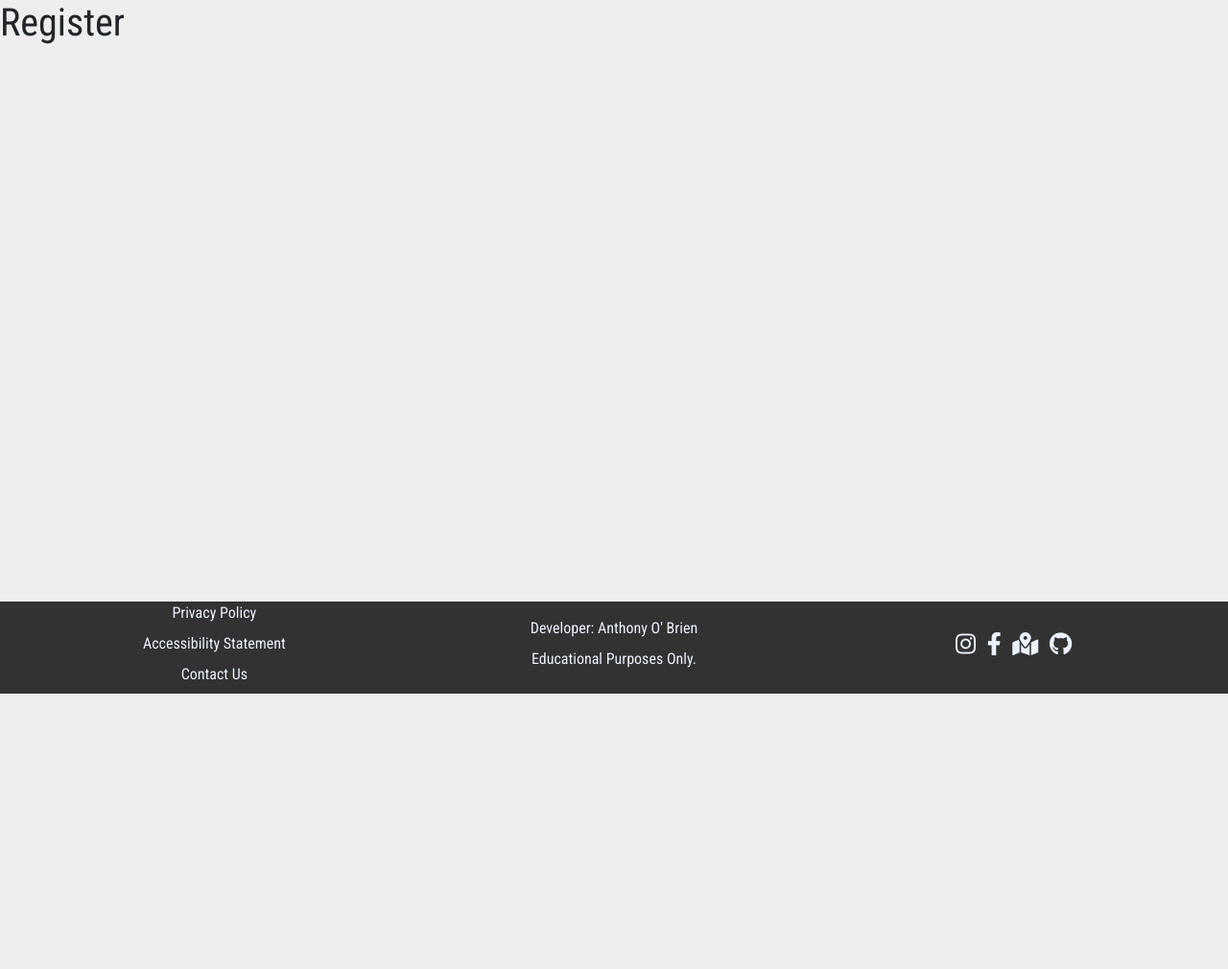
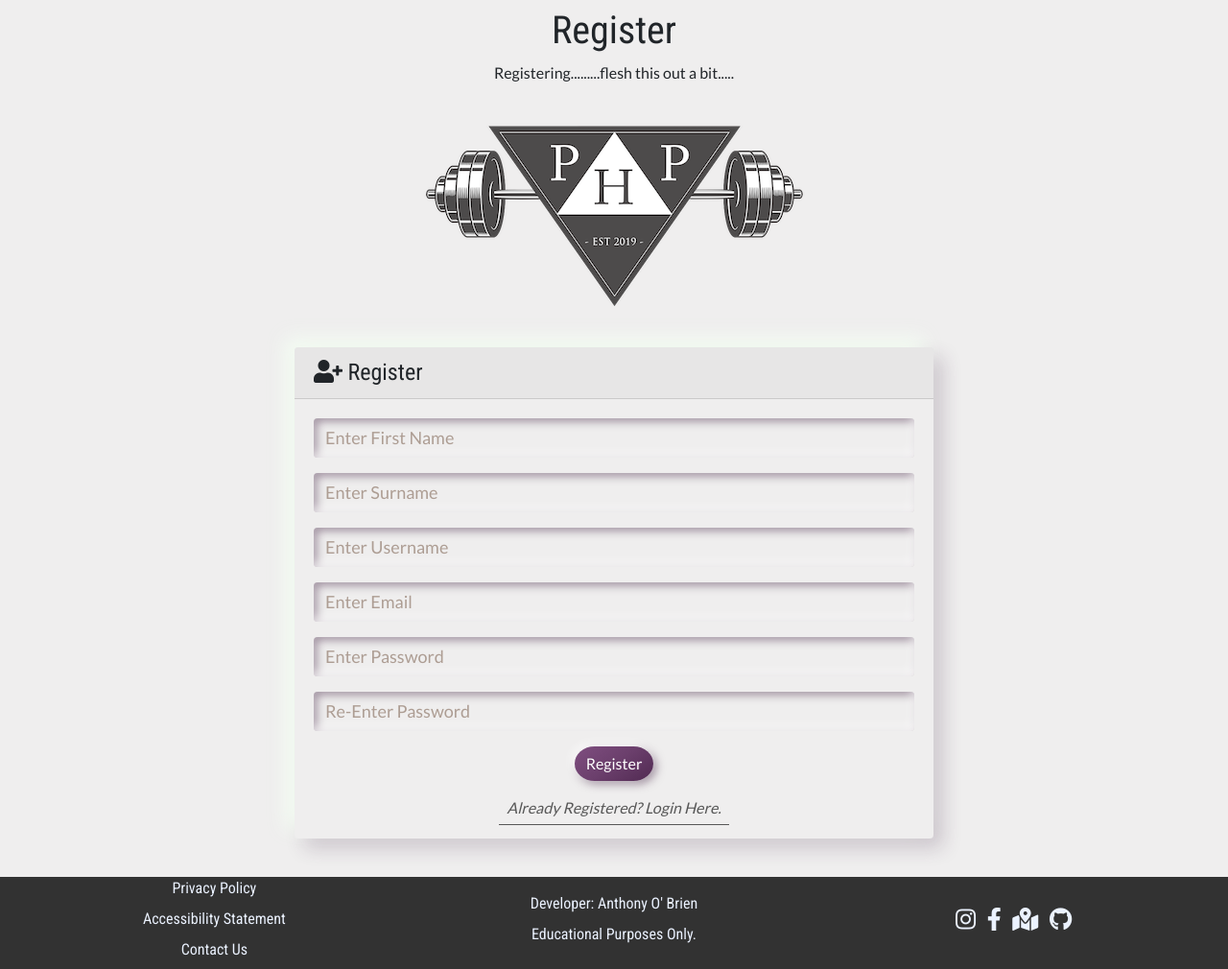
Before and after one commit to auxfuse/Milestone4, a Django app: page /accounts/register in a window 1280 px wide. Shown: the part 77-1087 px from the top of the page at 96% size. Before the commit the page ends 800 px from the top, so only its background shows below. Run offline with Django 3.2, Linux system fonts and the light colour scheme; some libraries are stand-ins or nearby versions.

Commit message:
register.html template content added with placeholder text used

```diff
--- a/templates/accounts/register.html
+++ b/templates/accounts/register.html
@@ -2,8 +2,60 @@
 
 {% load static %}
 
-{% block title %} Register {% endblock %}
+{% block title %} Login {% endblock %}
 
 {% block content %}
-    <h1>Register</h1>
+    <div class="container">
+        <div class="row">
+            <div class="col-sm-12">
+                <h1 class="page-title text-center my-2">Register</h1>
+            </div>
+            <div class="col-sm-12">
+                <p class="page-desc text-center">Registering.........flesh this out a bit.....</p>
+            </div>
+        </div>
+        <div class="row">
+            <div class="col-sm-12 text-center brand-img">
+                <img class="img-fluid" src="{% static 'img/logo.png' %}" alt="PHP Logo">
+            </div>
+        </div>
+    </div>
+    <div class="container">
+        <div class="row">
+            <div class="col-sm-12">
+                <div class="card form-card">
+                    <div class="card-header">
+                        <h4><i class="fas fa-user-plus"></i> Register</h4>
+                    </div>
+                    <div class="card-body">
+                        <!-- Form fields are without labels to be consistent with modern app design UX themes. -->
+                        <form action="">
+                            <div class="form-group">
+                                <input type="text" id="first-name" name="first name" class="form-control" placeholder="Enter First Name" required="">
+                            </div>
+                            <div class="form-group">
+                                <input type="text" id="surname" name="surname" class="form-control" placeholder="Enter Surname" required="">
+                            </div>
+                            <div class="form-group">
+                                <input type="text" id="username" name="username" class="form-control" placeholder="Enter Username" required="">
+                            </div>
+                            <div class="form-group">
+                                <input type="email" id="email" name="email" class="form-control" placeholder="Enter Email" required="">
+                            </div>
+                            <div class="form-group">
+                                <input type="password" id="password" name="password" class="form-control" placeholder="Enter Password" required="">
+                            </div>
+                            <div class="form-group">
+                                <input type="password" id="password2" name="password2" class="form-control" placeholder="Re-Enter Password" required="">
+                            </div>
+                            <input type="submit" value="Register" class="btn btn-primary">
+                        </form>
+                        <div class="register-link text-center">
+                            <a href="{% url 'login' %}">Already Registered? Login Here.</a>
+                        </div>
+                    </div>
+                </div>
+            </div>
+        </div>
+    </div>
 {% endblock %}
```
